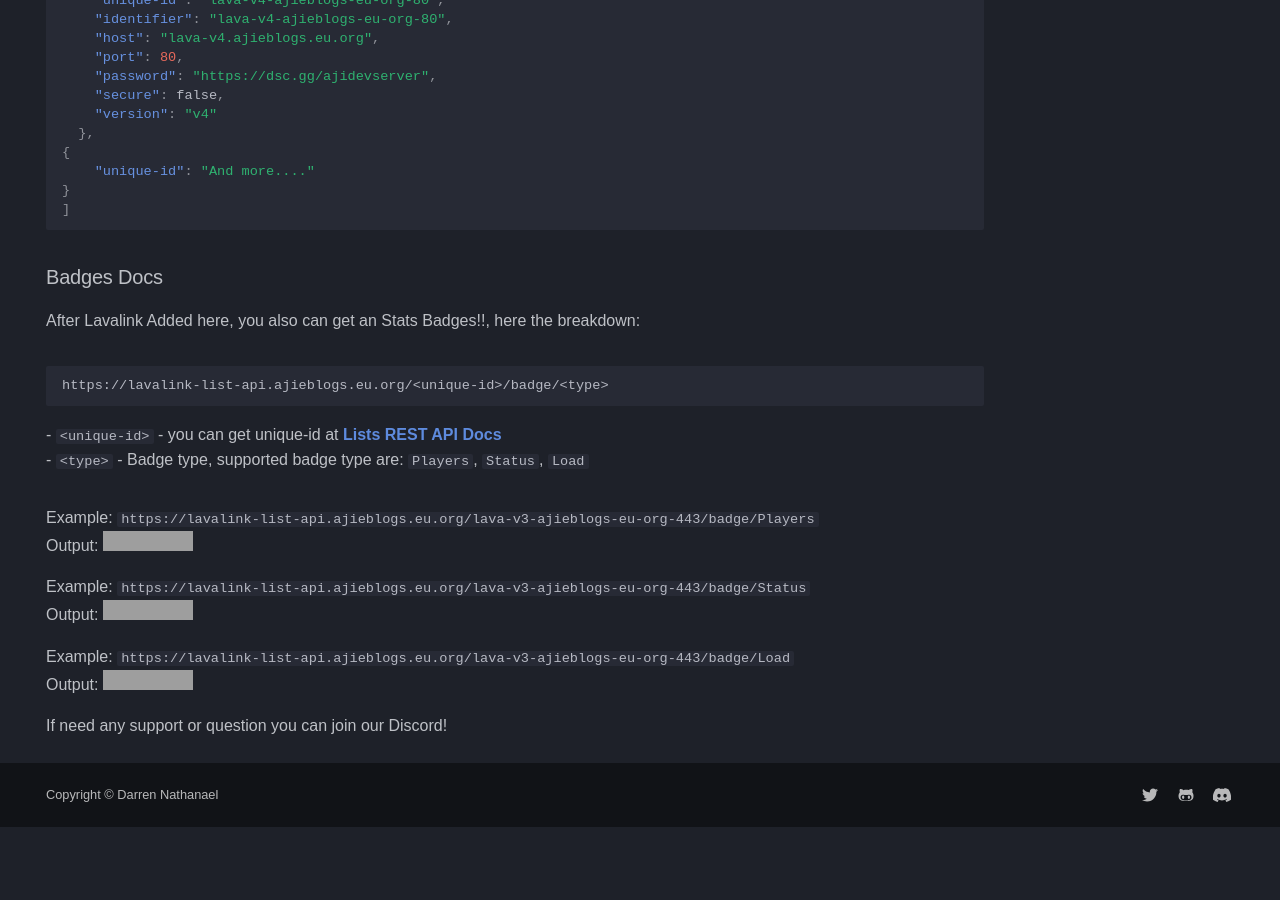
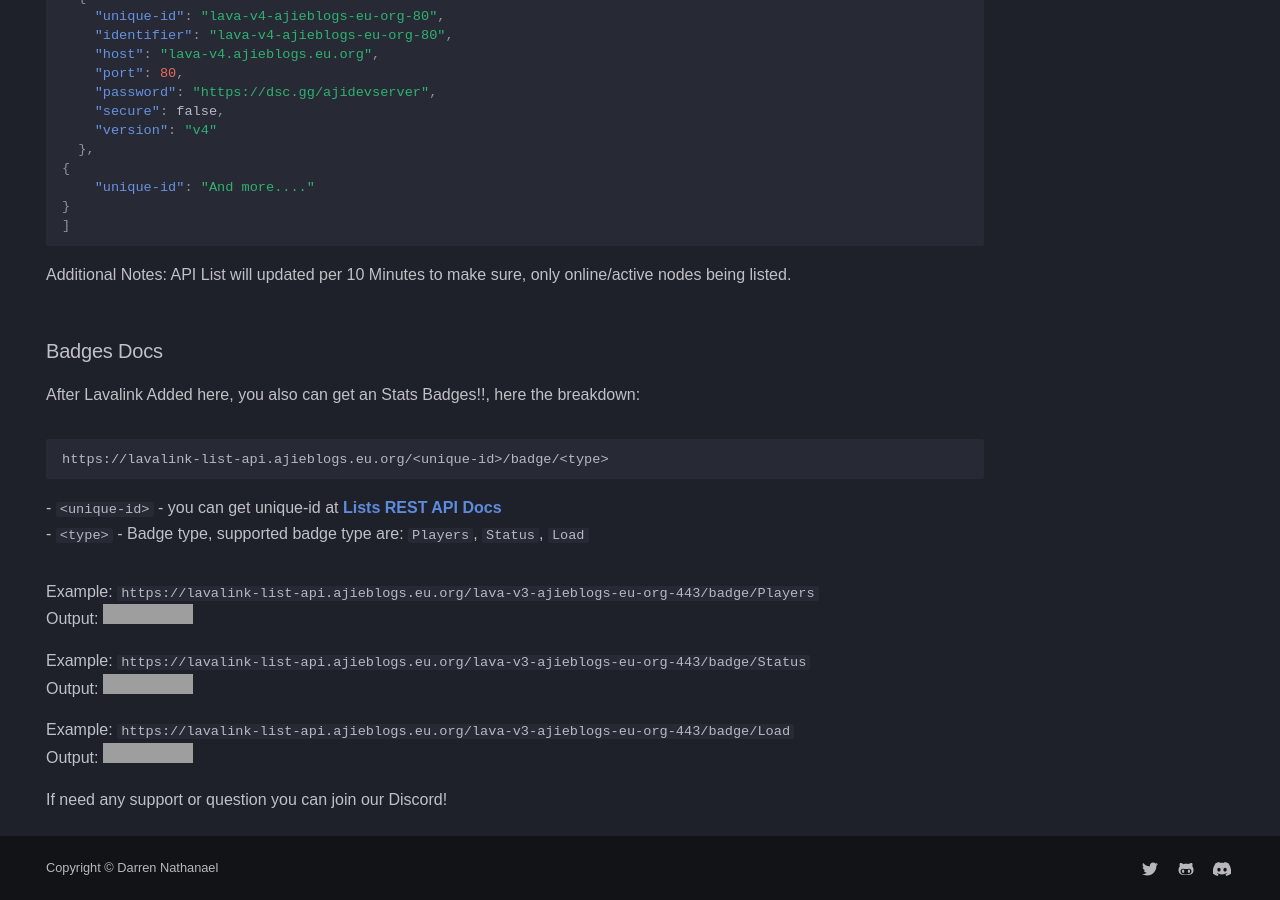
Before and after one commit to DarrenOfficial/lavalink-list, an MkDocs documentation site: the page built from docs/rest-api-badges.md, in a window 1280 px wide and 900 px high, scrolled down 1109 px. Built offline with MkDocs 1.6.1 and Material for MkDocs 9.7.7, drawn with Linux system fonts in a browser that asks for light colours; some web fonts are replaced; comment, search, counter and statistics services are not loaded; a style sheet for code colours, icons or effects is not loaded; before the commit the page ends 1936 px from its top, so only the background shows below that; grey boxes are pictures that could not be loaded.

Commit message:
Update rest-api-badges.md

````diff
--- a/docs/rest-api-badges.md
+++ b/docs/rest-api-badges.md
@@ -62,6 +62,7 @@ Response example
 }
 ]
 ```
+Additional Notes: API List will updated per 10 Minutes to make sure, only online/active nodes being listed.
 
 ### Badges Docs
 
````
